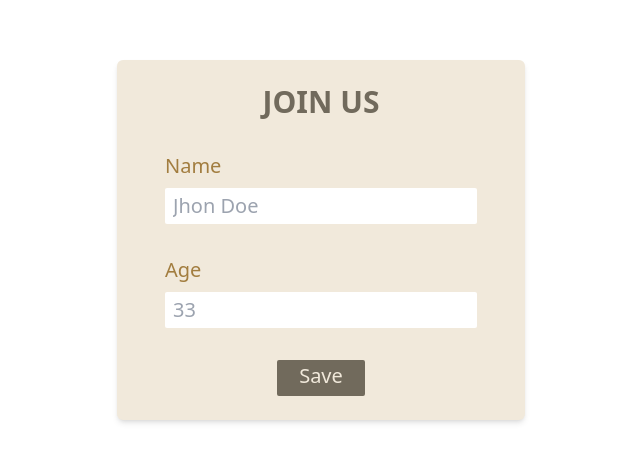
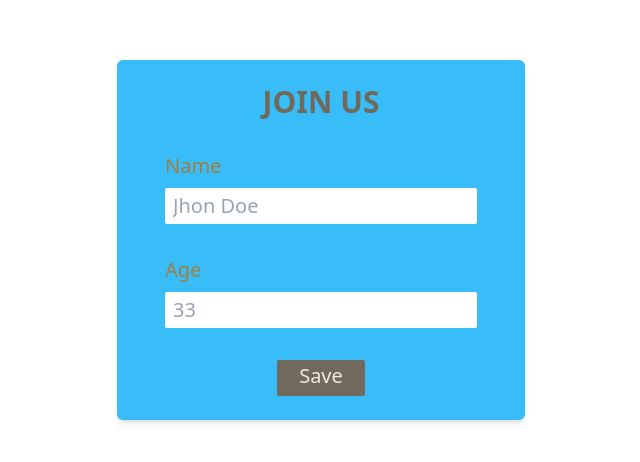
Before and after one commit to MahendraDani/MERN-Testing, a React (Vite) app in the folder client/: page / in a window 1280 px wide. Shown: the part 160-622 px from the top of the page, without its empty margins (319-959 px from the left). Built offline with nearby package versions, Linux system fonts and the light colour scheme.

Commit message:
fix: changed form color to blue

```diff
--- a/client/src/App.jsx
+++ b/client/src/App.jsx
@@ -22,7 +22,7 @@ function App() {
   return (
     <>
       <section className="w-full h-screen flex justify-center items-center">
-        <div className="flex flex-col justify-between items-center bg-[#F1E9DB] p-6 px-12 gap-8 rounded-md shadow-md">
+        <div className="flex flex-col justify-between items-center bg-sky-400 p-6 px-12 gap-8 rounded-md shadow-md">
           <div>
             <h1 className="font-bold text-3xl text-[#716A5C]">JOIN US</h1>
           </div>
```
